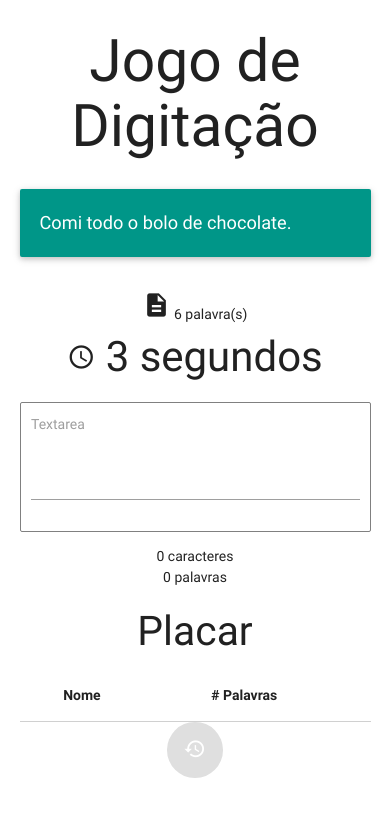
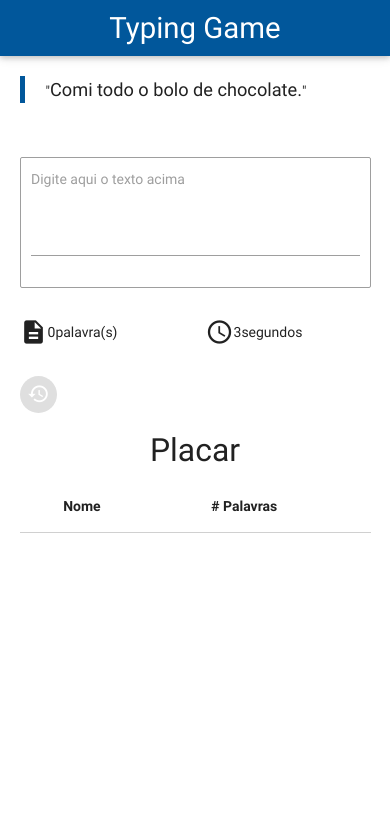
Before and after one commit to pcfmello/query-jogo-de-digitacao, a plain HTML site: page public/principal.html in a window 390 px wide. Drawn offline with Linux system fonts and the light colour scheme.

Commit message:
Versãoo mobile
- Transformando em versão mobile para adaptar para mobile-first.

```diff
--- a/public/css/estilos.css
+++ b/public/css/estilos.css
@@ -1,6 +1,6 @@
 .frase {
-  font-size: 1.3em;
   text-align: justify;
+  font-size: 1.3em
 }
 
 .fim-do-jogo {
@@ -12,7 +12,7 @@
 }
 
 .caixa-textarea {
-  border: 1px solid grey;
+  border: 1px solid #9e9e9e;
   border-radius: 2px;
   padding: 10px;
 }
@@ -25,6 +25,15 @@
   border-color: #b71c1c;
 }
 
-.tempo {
-  font-size: 3em;
+blockquote {
+  border-left-color: #01579b;
 }
+
+.informacoes {
+  padding: 10px 0;
+}
+
+.informacoes div {
+  display: flex;
+  align-items: center;
+}
--- a/public/js/main.js
+++ b/public/js/main.js
@@ -1,10 +1,8 @@
 var fimJogo = $('.fim-do-jogo');
 var contadorPalavra = $('#contador-palavras');
-var contadorCaracteres = $('#contador-caracteres');
 var campoDigitacao = $('.campo-digitacao');
 var tempoDigitacao = $('#tempo-digitacao');
 var botaoReiniciar = $('#botao-reiniciar');
-var contadores = $('.contadores');
 var caixaTextarea = $('.caixa-textarea');
 var frase = $('.frase');
 var placar = $('.placar');
@@ -21,12 +19,13 @@ $(function() {
   botaoReiniciar.click(function() { reiniciaJogo(); });
 });
 
+
+
 function inicializaContadores() {
   campoDigitacao.on('input', function() {
     var totalPalavras = $(this).val().split(/\S+/).length - 1; // Retira quaisquer espaços vazios do contador de palavras e substitui pelo length
     var totalCaracteres = $(this).val().length;
-    contadorPalavra.text(totalPalavras);elemento
-    contadorCaracteres.text(totalCaracteres);
+    contadorPalavra.text(totalPalavras);
   });
 }
 
@@ -51,7 +50,6 @@ function inicializaCronometro() {
 function finalizaJogo() {
   campoDigitacao.attr('disabled', true);
   fimJogo.show();
-  contadores.toggleClass('aumenta-fonte');
   campoDigitacao.removeClass('red-text text-darken-4');
   botaoReiniciar.attr('disabled', false).toggleClass('disabled');
   inserePlacar('Paulo Cesar', contadorPalavra.text());
@@ -91,10 +89,8 @@ function reiniciaJogo() {event
   campoDigitacao.val('');
   tempoDigitacao.text(tempoInicial);
   contadorPalavra.text(0);
-  contadorCaracteres.text(0);
   tempoDigitacao.parent().removeClass('red-text text-darken-4');
   caixaTextarea.removeClass('frase-correta');
   caixaTextarea.removeClass('frase-errada');
-  contadores.toggleClass('aumenta-fonte');
   inicializaCronometro();
 }
--- a/public/principal.html
+++ b/public/principal.html
@@ -2,49 +2,65 @@
 <html lang="pt-br">
 <head>
     <meta charset="UTF-8">
+    <meta name="viewport" content="initial-scale=1, maximum-scale=1">
     <title>Jogo de Digitação</title>
     <link rel="stylesheet" href="css/libs/materialize.min.css">
     <link href="https://fonts.googleapis.com/icon?family=Material+Icons" rel="stylesheet">
     <link rel="stylesheet" href="css/estilos.css">
 </head>
 <body>
-  <div class="container">
-    <h1 class="center">Jogo de Digitação</h1>
+  <header>
+    <nav>
+      <div class="nav-wrapper light-blue darken-4">
+        <a href="#" class="brand-logo">Typing Game</a>
+      </div>
+    </nav>
+  </header>
+
+  <main class="container">
+    <section class="jogo-principal">
 
       <div class="row">
         <div class="col s12">
-        <div class="card-panel teal">
-          <span class="white-text frase">Comi todo o bolo de chocolate.</span>
+          <blockquote>
+            "<span class="frase">Comi todo o bolo de chocolate.</span>"
+          </blockquote>
+        </div>
+      </div>
+
+      <div class="fim-do-jogo center red darken-4 white-text">Game Over</div>
+
+      <div class="row">
+        <div class="col s12">
+          <div class="caixa-textarea input-field ">
+            <textarea class="campo-digitacao materialize-textarea"></textarea>
+            <label for="textarea1">Digite aqui o texto acima</label>
           </div>
         </div>
       </div>
 
-    <ul class="informacoes center">
-      <li>
+      <div class="row informacoes">
+        <div class="col s6">
           <i class="small material-icons">description</i>
-        <span id="tamanho-frase"></span> palavra(s)
-      </li>
-      <li class="tempo">
+          <span id="contador-palavras">0 </span> palavra(s)
+        </div>
+        <div class="tempo col s6">
           <i class="small material-icons">access_time</i>
-        <span id="tempo-digitacao">3</span> segundos
-      </li>
-    </ul>
-
-    <!-- <div class="fim-do-jogo center card-panel red darken-4 white-text">Game Over</div> -->
-    <div class="fim-do-jogo center red darken-4 white-text">Game Over</div>
-
-    <div class="caixa-textarea input-field col s12">
-      <textarea class="campo-digitacao materialize-textarea"></textarea>
-      <label for="textarea1">Textarea</label>
+          <span id="tempo-digitacao">3 </span> segundos
+        </div>
       </div>
 
-    <ul class="contadores center">
-      <li><span id="contador-caracteres">0</span> caracteres</li>
-      <li><span id="contador-palavras">0</span> palavras</li>
-    </ul>
+      <div class="row">
+        <div class="col s12">
+          <a id="botao-reiniciar" class="btn-floating btn-small waves-effect waves-light red">
+            <i class="material-icons">restore</i>
+          </a>
+        </div>
+      </div>
+    </section>
 
     <section class="placar">
-      <h3 class="center">Placar</h3>
+      <h4 class="center">Placar</h4>
       <table class="centered bordered ">
         <thead>
           <tr>
@@ -57,16 +73,13 @@
         </tbody>
       </table>
     </section>
-    <div class="center">
-      <a id="botao-reiniciar" class="btn-floating btn-large waves-effect waves-light red">
-        <i class="material-icons">restore</i>
-      </a>
-    </div>
+  </main>
+
+  <footer></footer>
 
   <script src="js/jquery.js"></script>
   <script src="js/main.js"></script>
   <script src="js/frase.js"></script>
   <script src="js/placar.js"></script>
-  </div>
 </body>
 </html>
```
Lines whose indentation alone changed are shown as unchanged.
